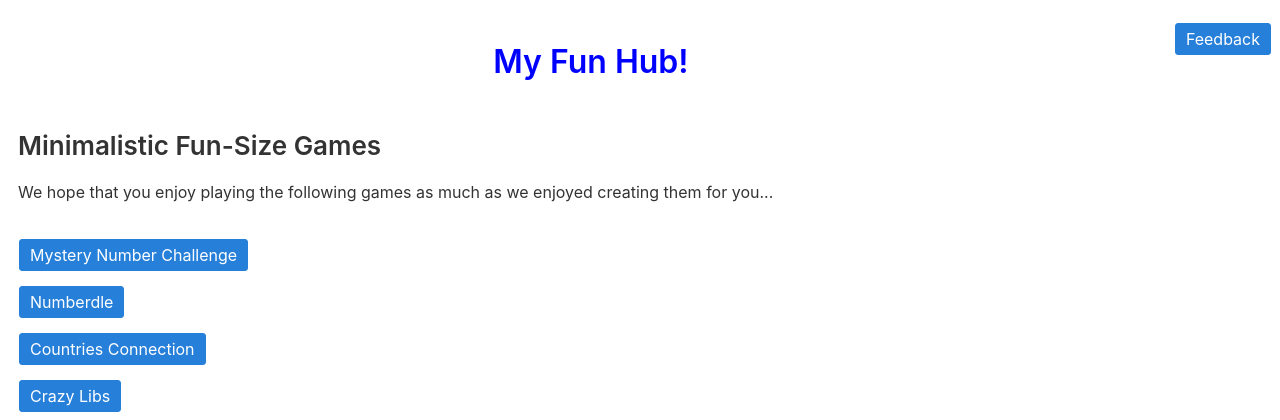
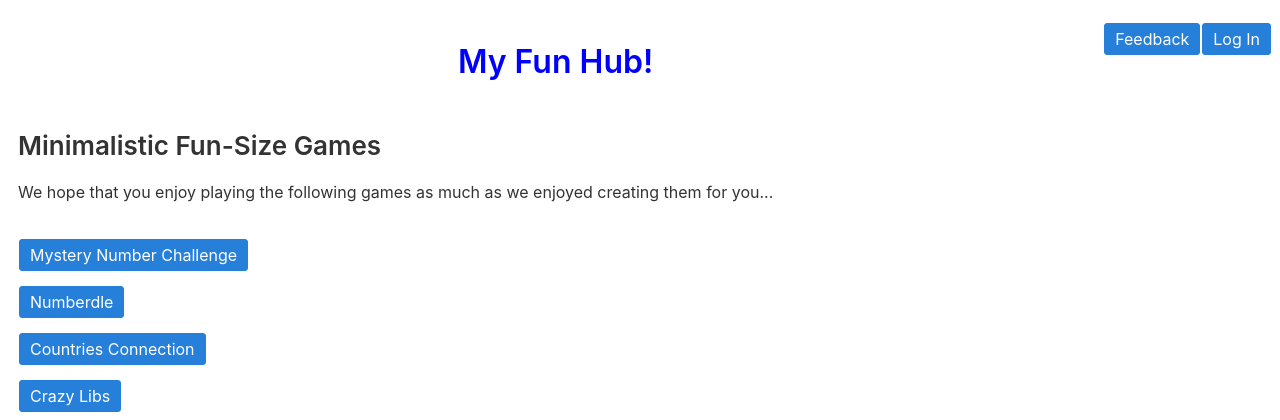
Before and after one commit to shaurya3shah/myFirstDjangoSite, a Django app: page / in a window 1280 px wide. Shown: the top 420 px of the page. Run offline with Django 4.2, Linux system fonts and the light colour scheme; parts of the project's set-up code (start-up, migrations or seed data) failed here and were passed over.

Commit message:
redirection after login

```diff
--- a/fun/templates/fun/base_generic.html
+++ b/fun/templates/fun/base_generic.html
@@ -14,6 +14,7 @@
 </head>
 <body>
     <div>
+    <input class="btn btn-right" type="submit" value="Log In" onclick="location.href = '/accounts/login';">
     <input class="btn btn-right" type="submit" value="Feedback" onclick="location.href = '/fun/feedback';">
         {% if feedback %}
             <p><h7 class="success">Thank you! Feedback Submitted</h7></p>
--- a/myFirstDjangoSite/settings.py
+++ b/myFirstDjangoSite/settings.py
@@ -133,6 +133,8 @@ STATIC_URL = 'static/'
 
 DEFAULT_AUTO_FIELD = 'django.db.models.BigAutoField'
 
+LOGIN_REDIRECT_URL = "/"
+
 # Initialise environment variables
 env = environ.Env()
 environ.Env.read_env()
```
